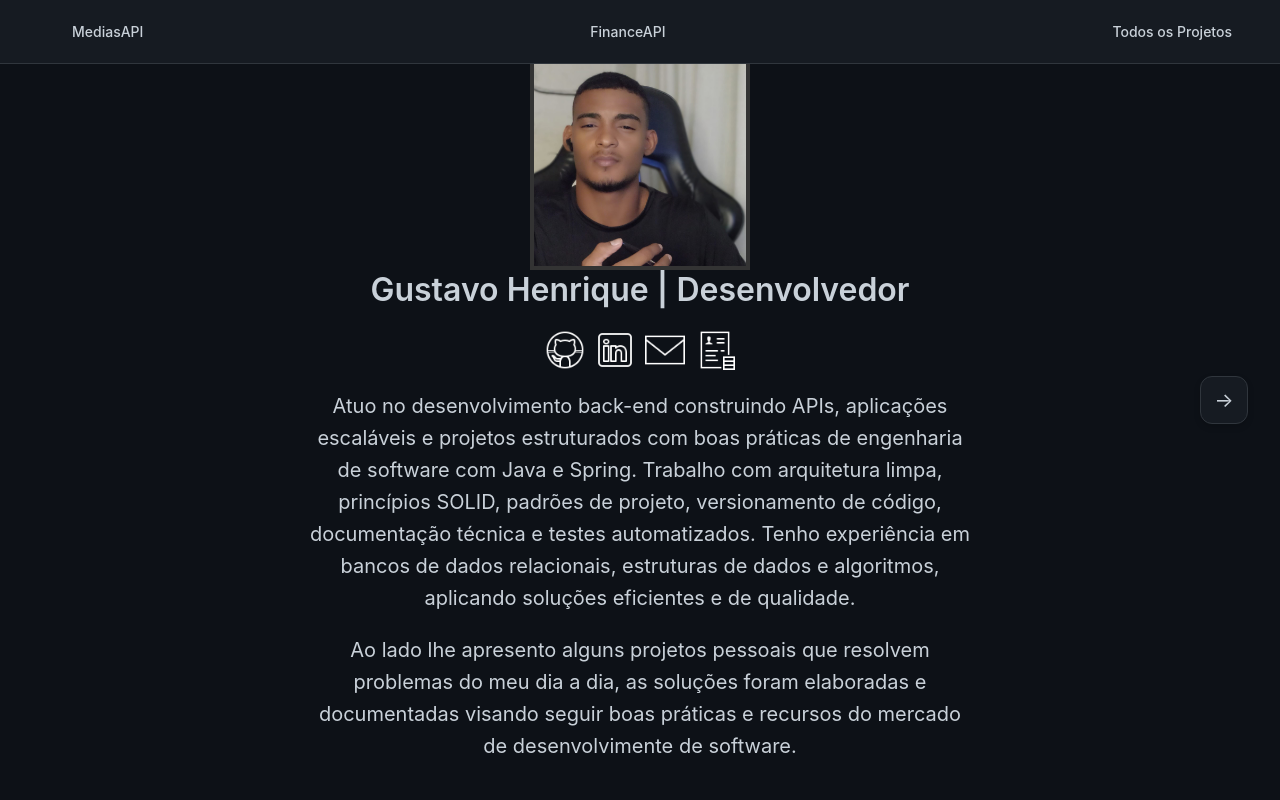
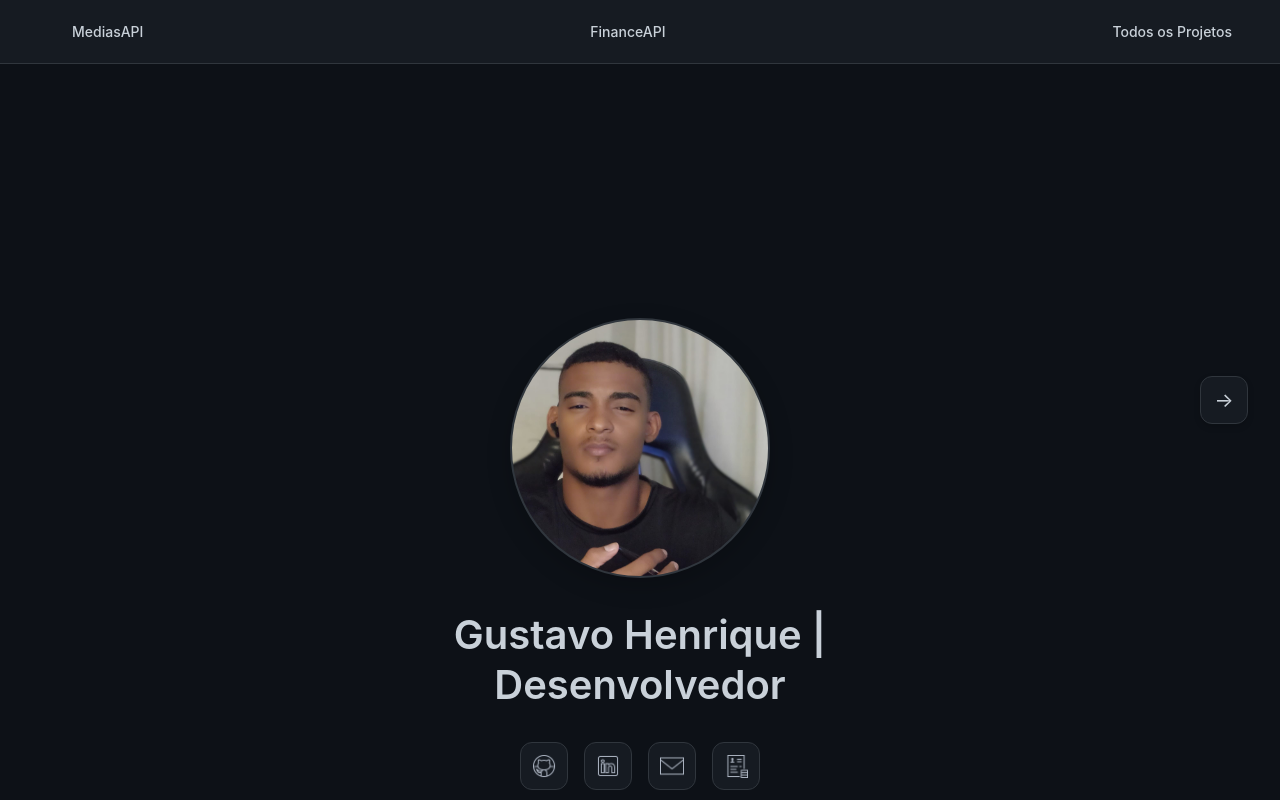
Before and after one commit to GustavoDaMassa/PortifolioSite, a React (Vite) app: page / in a window 1280 px wide. Shown: the top 800 px of the page. Built offline with nearby package versions, Linux system fonts and the light colour scheme.

Commit message:
update profile section styling

```diff
--- a/src/components/ProfileSection/ProfileSection.module.css
+++ b/src/components/ProfileSection/ProfileSection.module.css
@@ -1,43 +1,69 @@
 .profileSection {
   text-align: center;
+  margin-top: var(--spacing-2xl);
 }
 
 .profilePic {
-  position: absolute;
-  top: 50px;
-  left: 50%;
-  transform: translateX(-50%);
-  width: 220px;
-  height: 220px;
-  border-radius: var(--border-radius-circle);
+  width: 260px;
+  height: 260px;
+  border-radius: 50%;
   background: url('/assets/images/profile.jpg') center/cover no-repeat;
-  border: 4px solid #333;
-  z-index: 2;
+  border: 2px solid var(--color-border-default);
+  margin: 0 auto var(--spacing-xl) auto;
+  box-shadow: var(--shadow-lg);
+}
+
+.profileSection h1 {
+  font-size: 40px;
+  font-weight: 600;
+  color: var(--color-text-primary);
+  margin-bottom: var(--spacing-lg);
 }
 
 .socials {
-  margin: 20px 0;
+  margin: var(--spacing-xl) 0;
   display: flex;
   justify-content: center;
-  gap: 10px;
+  gap: var(--spacing-md);
+  flex-wrap: wrap;
+}
+
+.socials a {
+  display: inline-flex;
+  align-items: center;
+  justify-content: center;
+  width: 48px;
+  height: 48px;
+  background: var(--color-bg-secondary);
+  border: 1px solid var(--color-border-default);
+  border-radius: var(--border-radius-md);
+  transition: all 0.2s ease;
+  padding: var(--spacing-sm);
+}
+
+.socials a:hover {
+  background: var(--color-bg-tertiary);
+  border-color: var(--color-accent-primary);
+  transform: translateY(-2px);
+  box-shadow: var(--shadow-md);
 }
 
 .socials img {
-  width: 40px;
-  height: 40px;
-  cursor: pointer;
-  transition: transform 0.2s ease;
+  width: 24px;
+  height: 24px;
+  filter: brightness(0) saturate(100%) invert(79%) sepia(11%) saturate(293%) hue-rotate(178deg) brightness(93%) contrast(88%);
 }
 
-.socials img:hover {
-  transform: scale(1.1);
+.socials a:hover img {
+  filter: brightness(0) saturate(100%) invert(61%) sepia(89%) saturate(2798%) hue-rotate(197deg) brightness(103%) contrast(101%);
 }
 
 .techText {
-  font-size: 20px;
+  font-size: 16px;
   line-height: 1.6;
   text-align: center;
   max-width: 800px;
-  margin: 0 auto 20px auto;
-  color: var(--color-text-muted);
+  margin: 0 auto var(--spacing-xl) auto;
+  color: var(--color-text-secondary);
+  padding: 0 var(--spacing-lg);
 }
```
